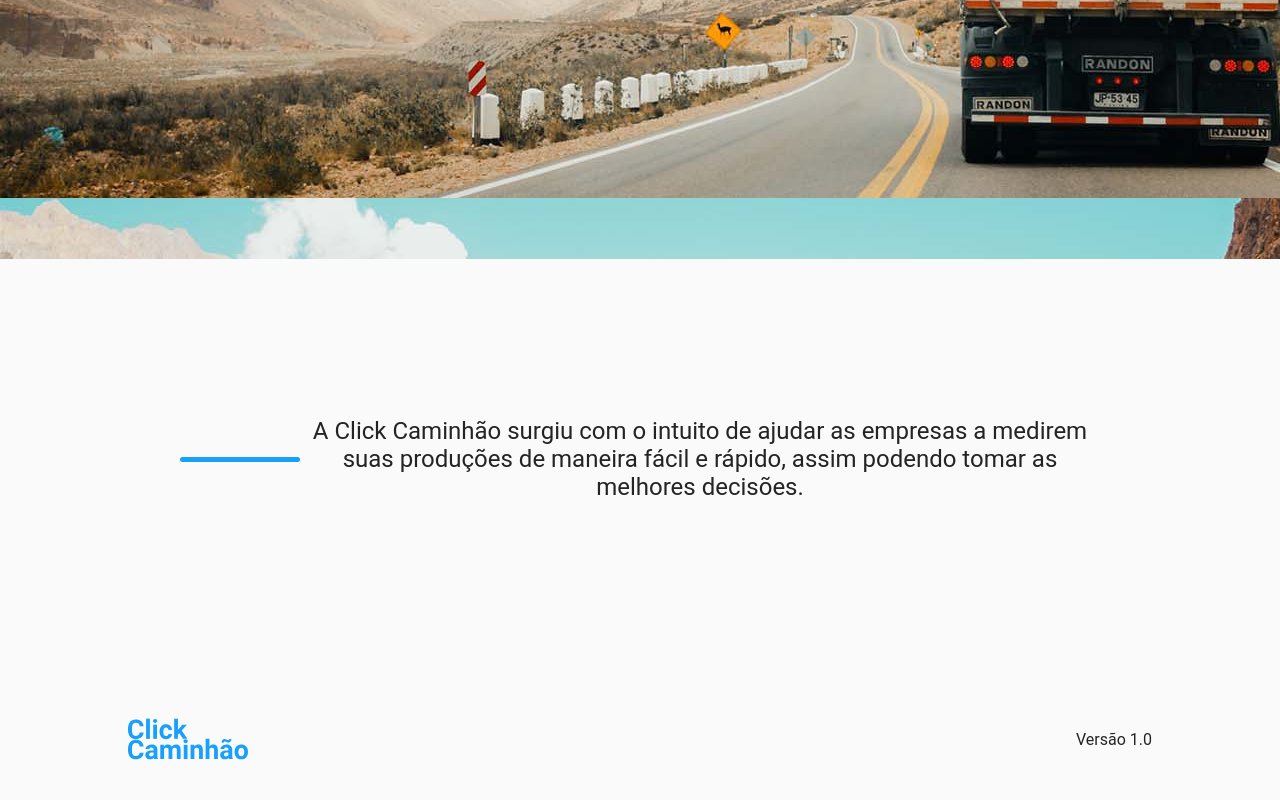
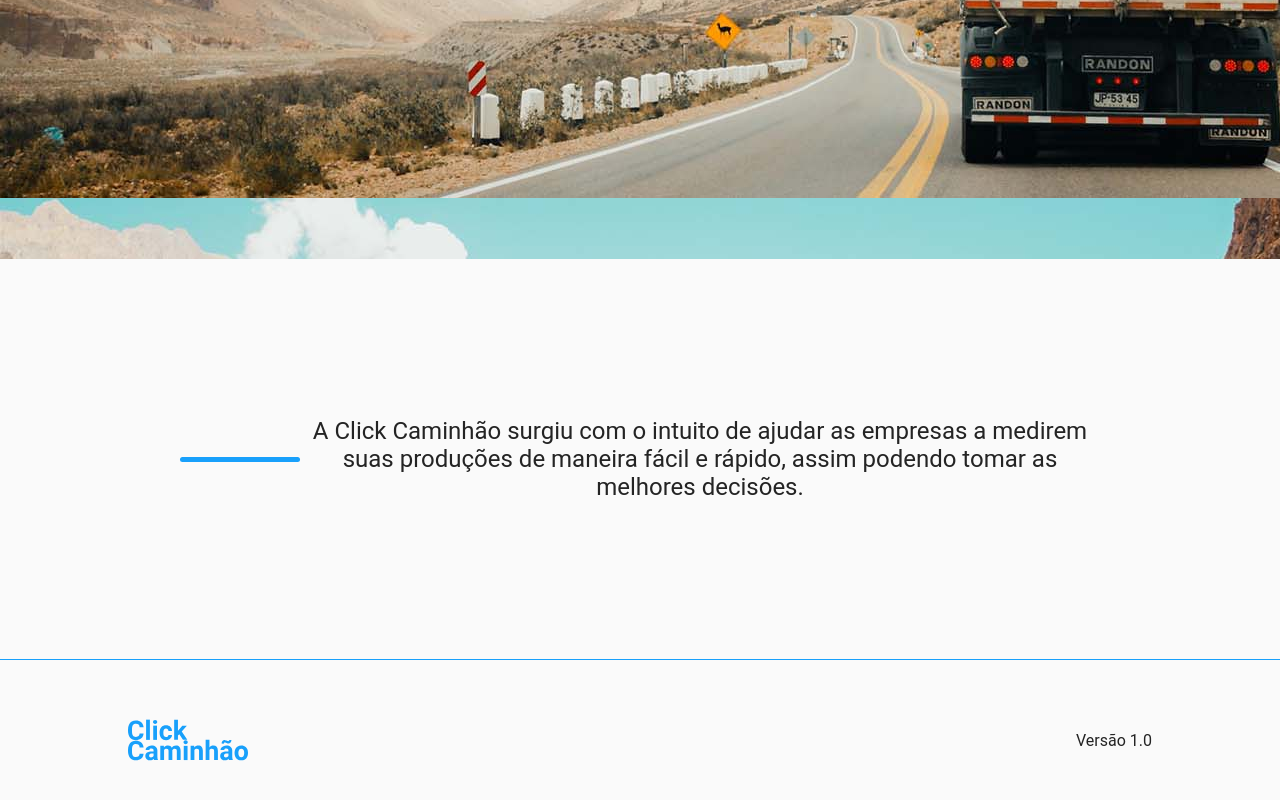
Before and after one commit to Frank-Willians/click-caminhao, a Vue app in the folder clickcaminhao/: page / in a window 1280 px wide. Shown: the part 661-1461 px from the top of the page. Built offline with nearby package versions, Linux system fonts and the light colour scheme.

Commit message:
Pequenos ajustes na home do projeto

```diff
--- a/clickcaminhao/src/components/FooterHome.vue
+++ b/clickcaminhao/src/components/FooterHome.vue
@@ -18,6 +18,7 @@ export default {
   .secaoFooter {
     height: 20vh;
     width: 100vw;
+    border-top: 1px solid #18a0fb;
   }
 
   .alinhaFooter {
--- a/clickcaminhao/src/components/TextoHome.vue
+++ b/clickcaminhao/src/components/TextoHome.vue
@@ -34,6 +34,7 @@ export default {
     height: 5px;
     background-color: #18a0fb;
     border-radius: 4px;
+    overflow: hidden;
   }
 
 </style>
```
